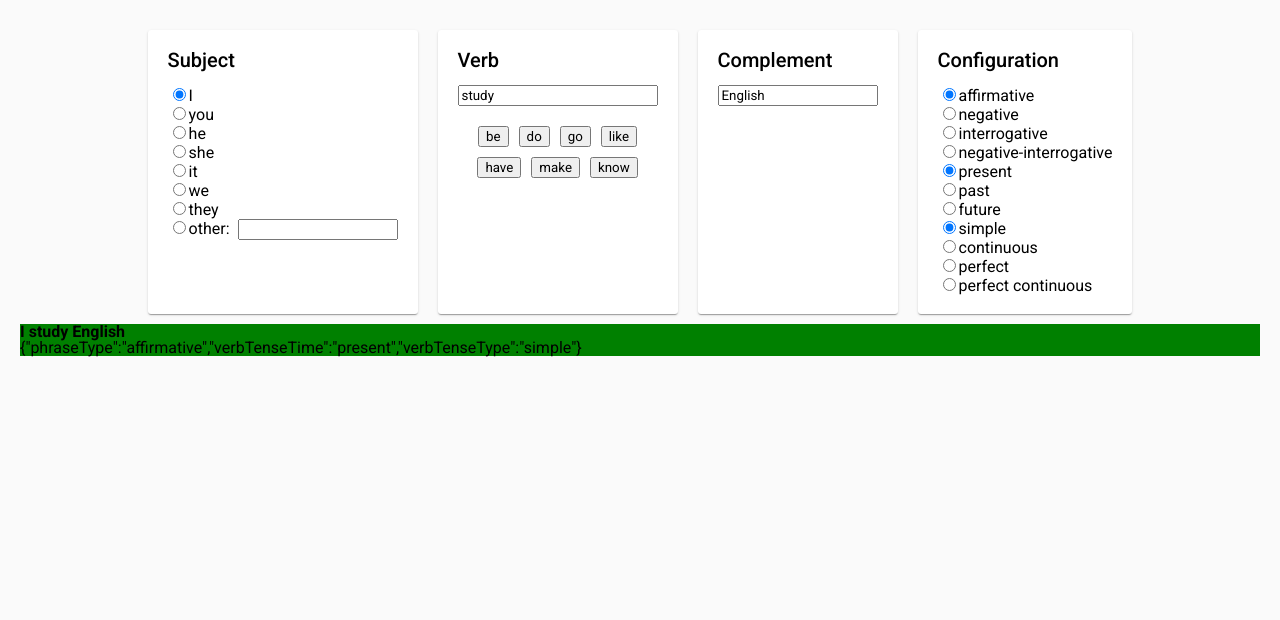
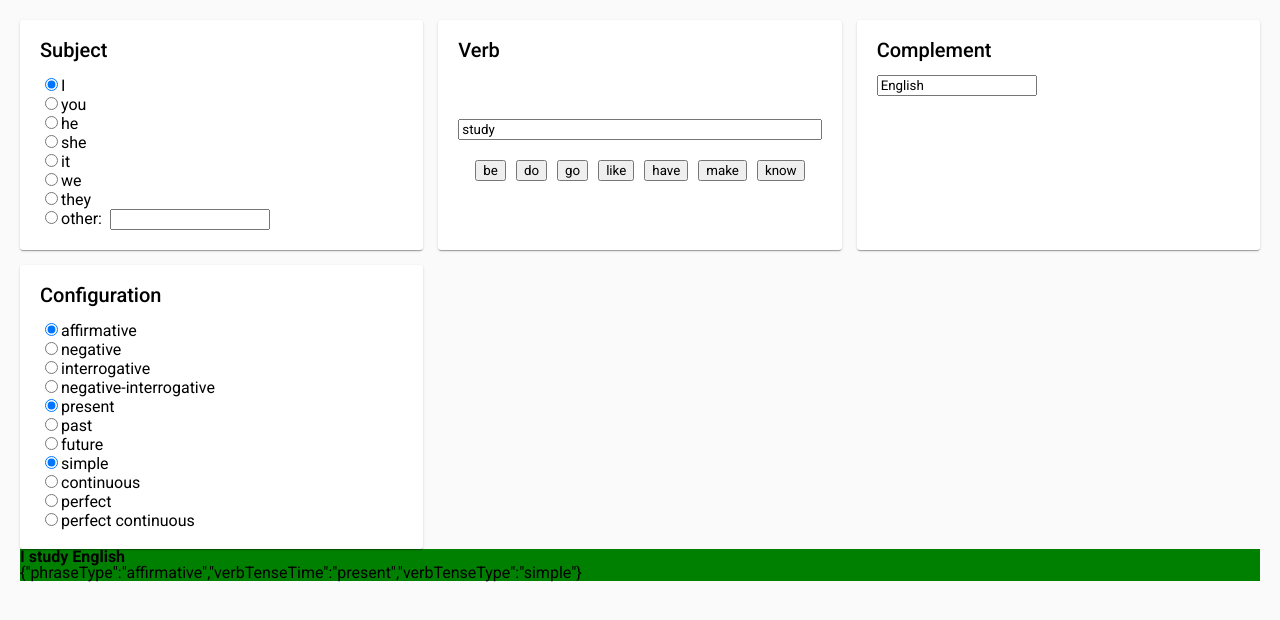
Before and after one commit to pcandido/phrase-builder, a React (Create React App) app: page / in a window 1280 px wide. Shown: the top 620 px of the page. Built offline with nearby package versions, Linux system fonts and the light colour scheme.

Commit message:
style: standardize card sizes with grid instead of flex

```diff
--- a/src/components/subject-input/SubjectInput.sass
+++ b/src/components/subject-input/SubjectInput.sass
@@ -2,6 +2,7 @@
   .card-content
     display: flex
     flex-direction: column
+    justify-content: center
 
     #other-input
       margin-left: 8px
--- a/src/components/verb-input/VerbInput.sass
+++ b/src/components/verb-input/VerbInput.sass
@@ -1,9 +1,9 @@
 #verb-input
-  width: 200px
 
   .card-content
     display: flex
     flex-direction: column
+    justify-content: center
 
     input
       margin-bottom: 15px
--- a/src/pages/App.sass
+++ b/src/pages/App.sass
@@ -1,11 +1,13 @@
 #parameters
-  display: flex
-  flex-direction: row
-  flex-wrap: wrap
-  justify-content: center
+  display: grid
+  gap: 15px
+  grid-template-columns: 1fr 1fr 1fr
 
 .card
-  margin: 10px
+  display: flex
+  flex-direction: column
+  width: 100%
+  height: 100%
   padding: 20px
   border-radius: 3px
   background: #ffffff
@@ -16,5 +18,8 @@
     font-size: 1.25rem
     margin-bottom: 15px
 
+  .card-content
+    flex-grow: 1
+
 #result
   background: green
--- a/src/reset.css
+++ b/src/reset.css
@@ -23,6 +23,7 @@ time, mark, audio, video {
 	border: 0;
 	font-size: 100%;
 	vertical-align: baseline;
+  box-sizing: border-box
 }
 /* HTML5 display-role reset for older browsers */
 article, aside, details, figcaption, figure,
```
